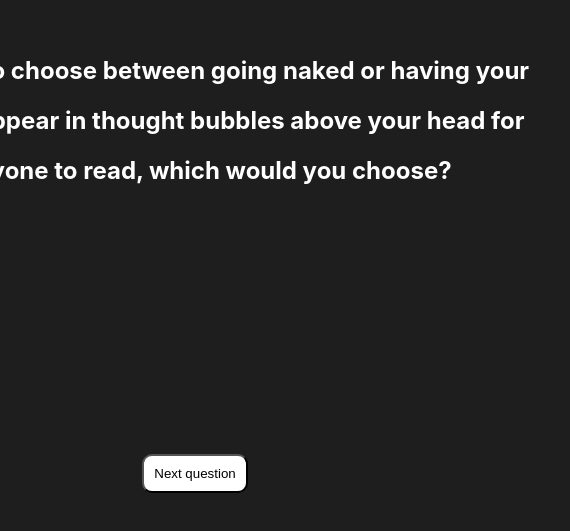
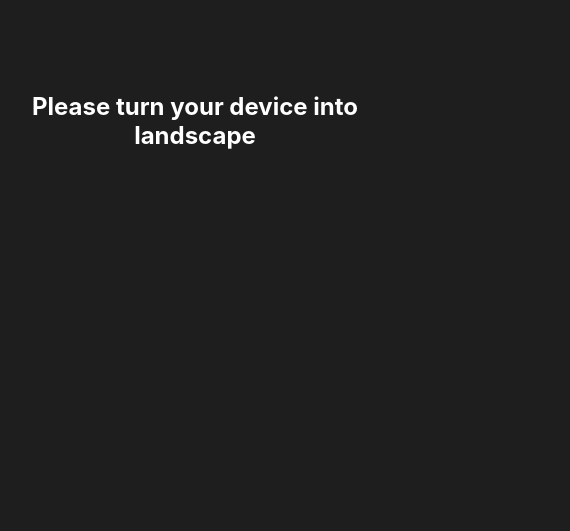
Before and after one commit to ShinScripts/questions, a React (Create React App) app: page / in a window 390 px wide. Shown: the part 301-832 px from the top of the page, 570 px wide, since content can reach past the window. Built offline with nearby package versions, Linux system fonts and the light colour scheme.

Commit message:
responsiveness

```diff
--- a/src/App.css
+++ b/src/App.css
@@ -18,6 +18,10 @@
 section {
 	display: flex;
 	justify-content: center;
+}
+
+#mobile-view {
+	display: none;
 }
 
 #question-viewer {
@@ -46,7 +50,7 @@ section {
 
 button {
 	position: absolute;
-	bottom: 50px;
+	bottom: 5px;
 	padding: 10px;
 	background-color: white;
 	color: black;
@@ -60,3 +64,17 @@ button:hover {
 	color: white;
 	cursor: pointer;
 }
+
+@media screen and (orientation: portrait) {
+	#mobile-view {
+		display: block;
+	}
+
+	#question-viewer {
+		display: none;
+	}
+
+	button {
+		display: none;
+	}
+}
--- a/src/App.jsx
+++ b/src/App.jsx
@@ -25,6 +25,7 @@ export default function App() {
 
 	return (
 		<section>
+			<h1 id="mobile-view">Please turn your device into landscape</h1>
 			<div id="question-viewer">
 				<div id="question-wrapper">
 					{questionArray.map((q) => (
```
